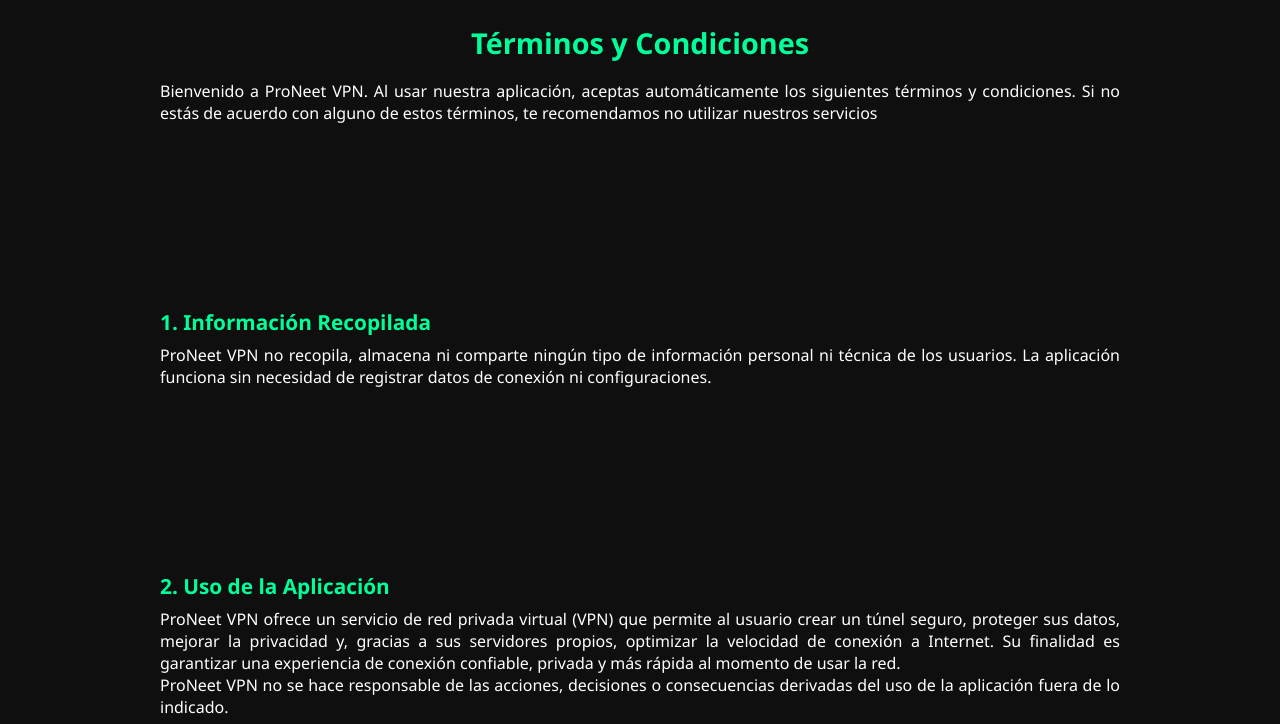
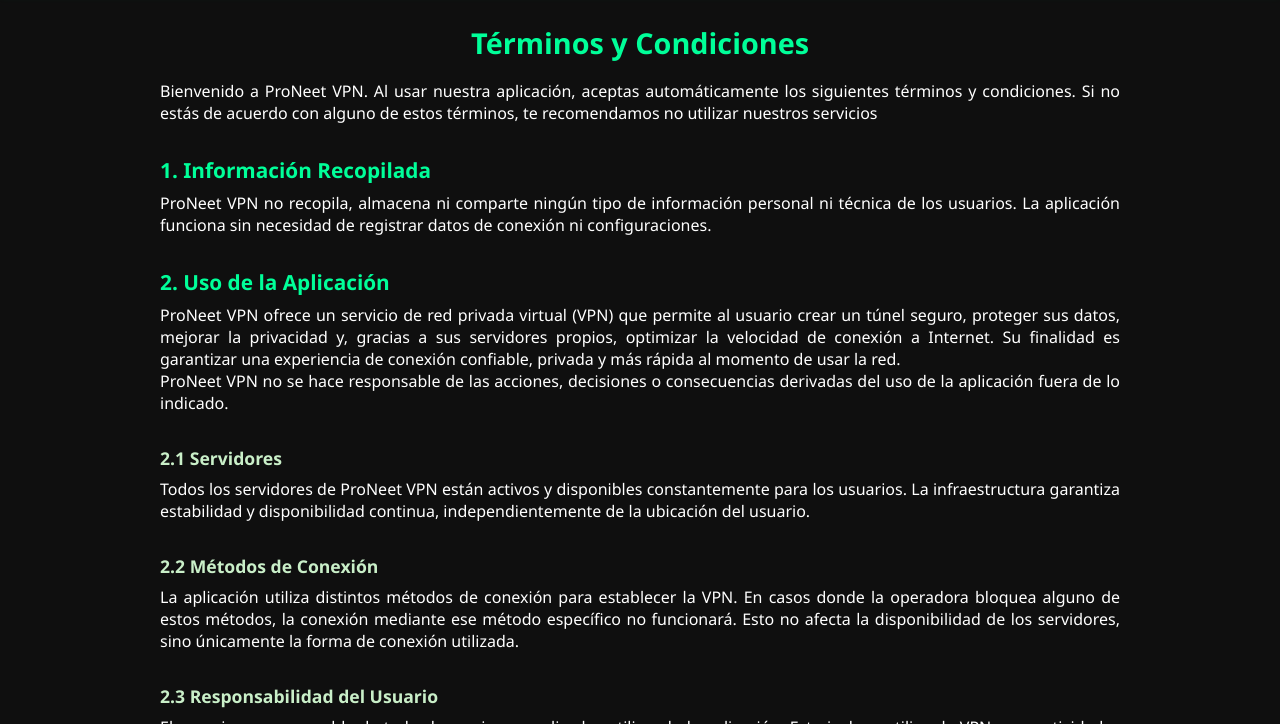
Before and after one commit to ProNeet-27/terminos-proneet, a plain HTML site: page index.html in a window 1280 px wide. Shown: the part 76-800 px from the top of the page. Drawn offline with Linux system fonts and the light colour scheme.

Commit message:
Update index.html

```diff
--- a/index.html
+++ b/index.html
@@ -72,7 +72,7 @@
     h2 {
       font-size: 1.3rem;
       color: #00ff99;
-      margin-top: 11.5rem;
+      margin-top: 2rem;
       margin-bottom: 0.5rem;
     }
 
```
